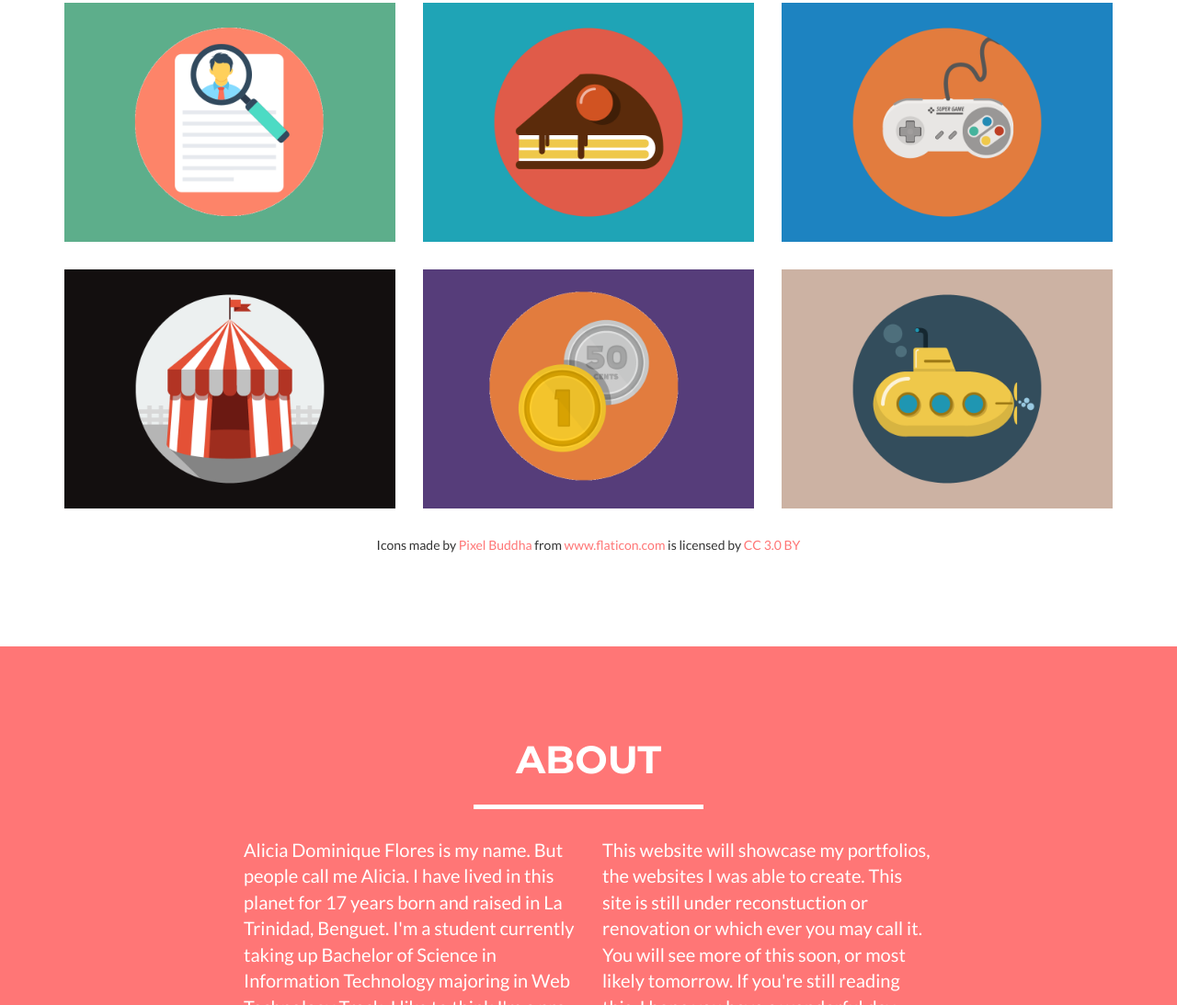
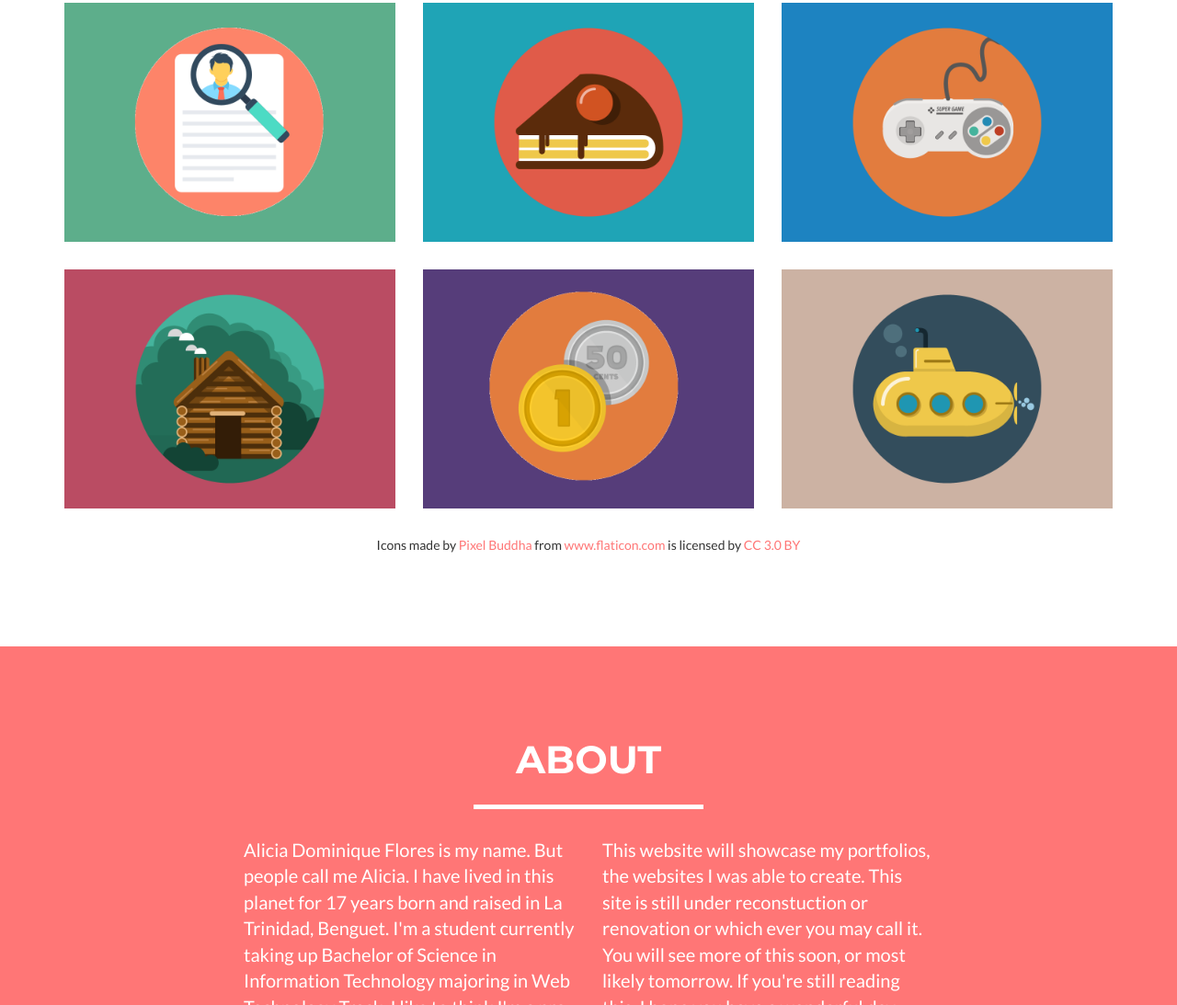
Before and after one commit to aliciadominique/aliciadominique.github.ioo, a website: page index.html in a window 1280 px wide. Shown: the part 1042-2135 px from the top of the page at 92% size. Drawn offline with nearby package versions, Linux system fonts and the light colour scheme.

Commit message:
Add files via upload

```diff
--- a/index.html
+++ b/index.html
@@ -130,7 +130,7 @@
                                 <i class="fa fa-search-plus fa-3x"></i>
                             </div>
                         </div>
-                        <img src="img/portfolio/circus.png" class="img-responsive" alt="">
+                        <img src="img/portfolio/cabin.png" class="img-responsive" alt="">
                     </a>
                 </div>
                 <div class="col-sm-4 portfolio-item">
```
